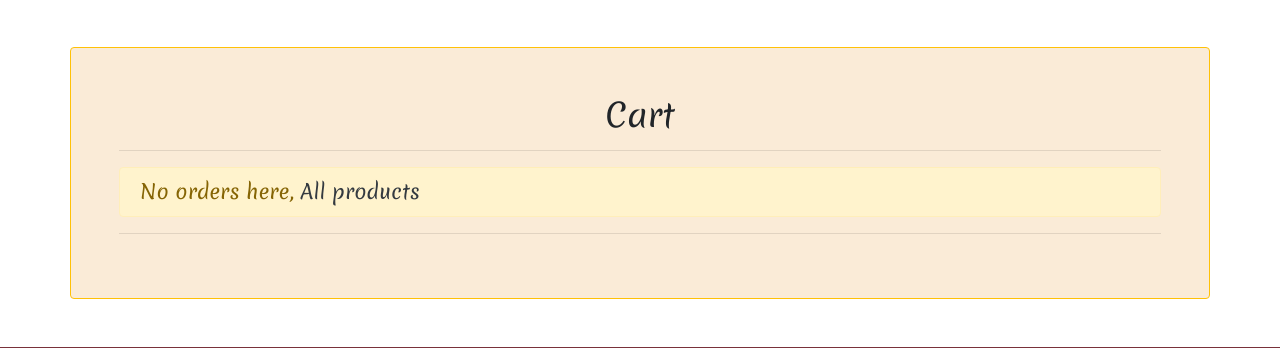
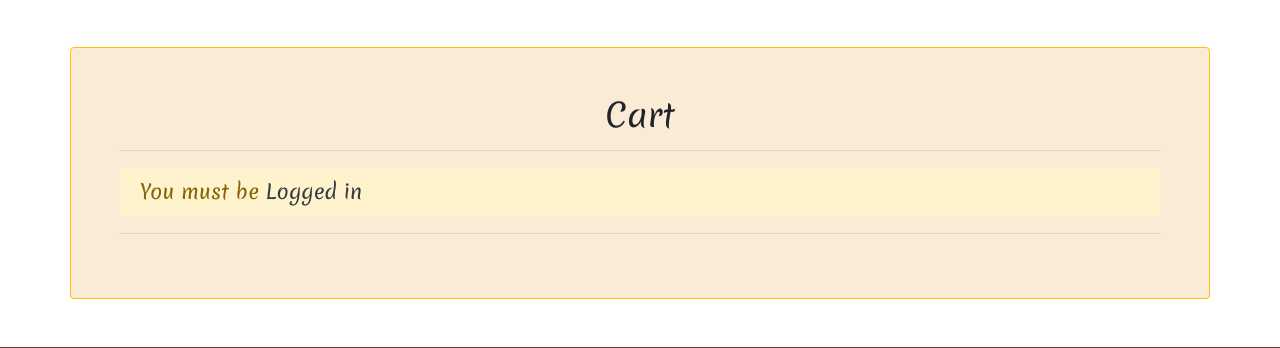
Before and after one commit to abdelkarimMohamed/coffee, a Django app: page /orders/cart in a window 1280 px wide. Shown: the part 66-414 px from the top of the page. Run offline with Django 5.2, Linux system fonts and the light colour scheme; some libraries are stand-ins or nearby versions.

Commit message:
add in remove cart requset.user not remove cart to anthor user and if not logged in show message fi add product to cart

```diff
--- a/orders/views.py
+++ b/orders/views.py
@@ -34,7 +34,13 @@ def add_to_cart(request):
 
         return redirect('products:product',pro_id=pro_id)
     else:
-        return redirect('products:products')
+        if 'pro_id' in request.GET:
+
+            messages.error(request,'You musr be logged in')
+            pro_id = request.GET.get('pro_id')
+            return redirect('products:product',pro_id=pro_id)
+        else:
+            return redirect('index')
 
 def cart(request):
     context=None
--- a/templates/orders/cart.html
+++ b/templates/orders/cart.html
@@ -7,7 +7,12 @@
 <div class="my-form container p-5 my-5 rounded border border-warning">
     <h2 class="text-center">Cart</h2>
     <hr>
-    {% if order %}
+    {% if not request.user.is_authenticated and request.user.is_anonymous %}
+        <h5 class="alert alert-warning">
+            You must be
+            <a href="{% url 'accounts:signin' %}" class="text-dark">Logged in</a>
+        </h5>
+    {% elif order %}
     <h5>
         Full name: {{ order.user.username|add:' '|add:order.user.last_name }}
         <hr>
```
